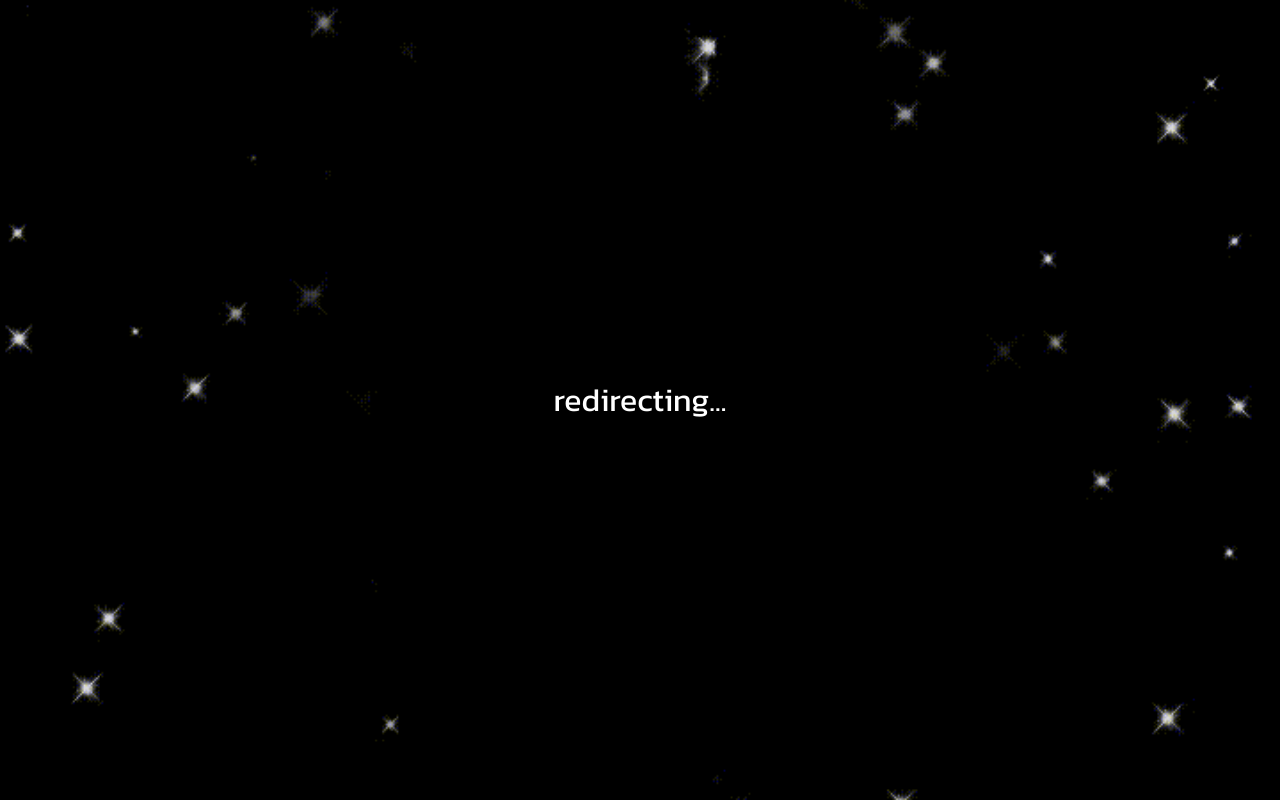
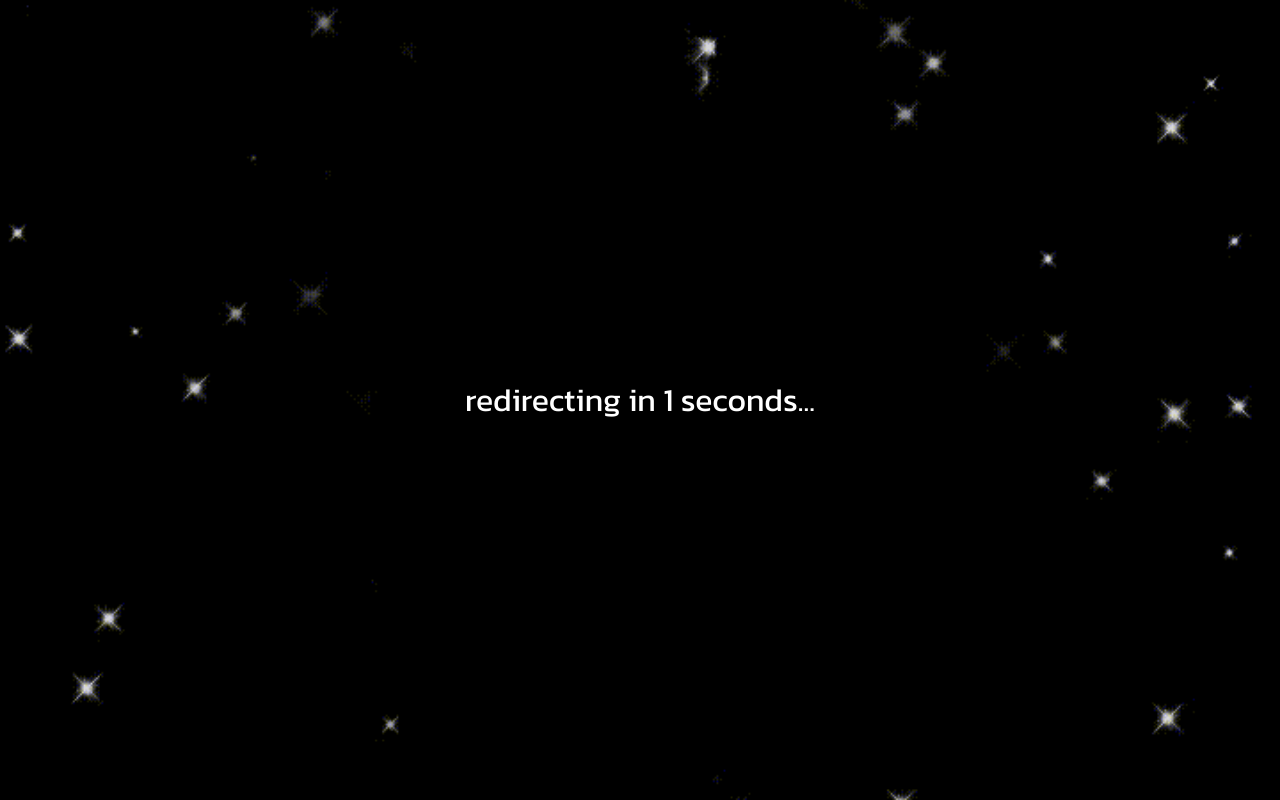
Before and after one commit to asashax/asasha.xyz, a plain HTML site: page redirects/the-superstars/index.html in a window 1280 px wide. Drawn offline with Linux system fonts and the light colour scheme.

Commit message:
Update index.html

```diff
--- a/redirects/the-superstars/index.html
+++ b/redirects/the-superstars/index.html
@@ -13,8 +13,33 @@
 
     new fairyDustCursor({ colors: ["#ffffff"], });
   </script>
+  <script>
+    var seconds = 5;
+    var foo;
+
+    function redirect() {
+      window.location.href = "https://discord.gg/bQpbXHEtxH";
+    }
+
+    function updateSeconds() {
+      document.getElementById("countdown").innerHTML = seconds;
+      seconds--;
+      if (seconds == -1) {
+        clearInterval(foo);
+        redirect();
+      }
+    }
+
+    function countdownTimer() {
+      foo = setInterval(function() {
+        updateSeconds();
+      }, 1000);
+    }
+
+    countdownTimer();
+  </script>
   <body id="cursor" oncontextmenu="return false">
-    <h1>redirecting...</h1>
+    <h1>redirecting in <span id="countdown">5</span> seconds...</h1>
   </body>
   <script>
     document.onkeydown = (e) => {
```
